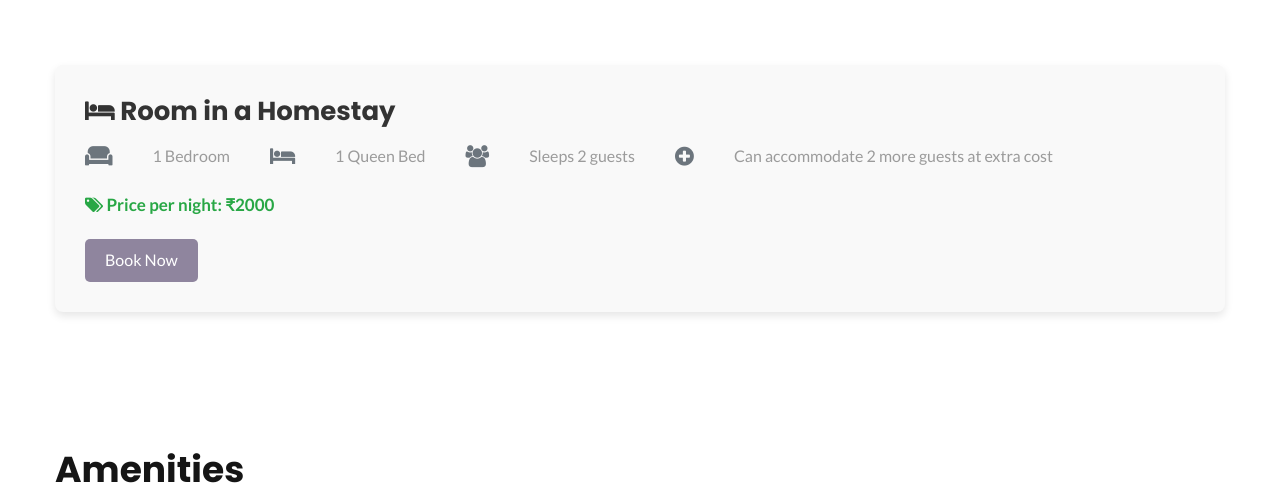
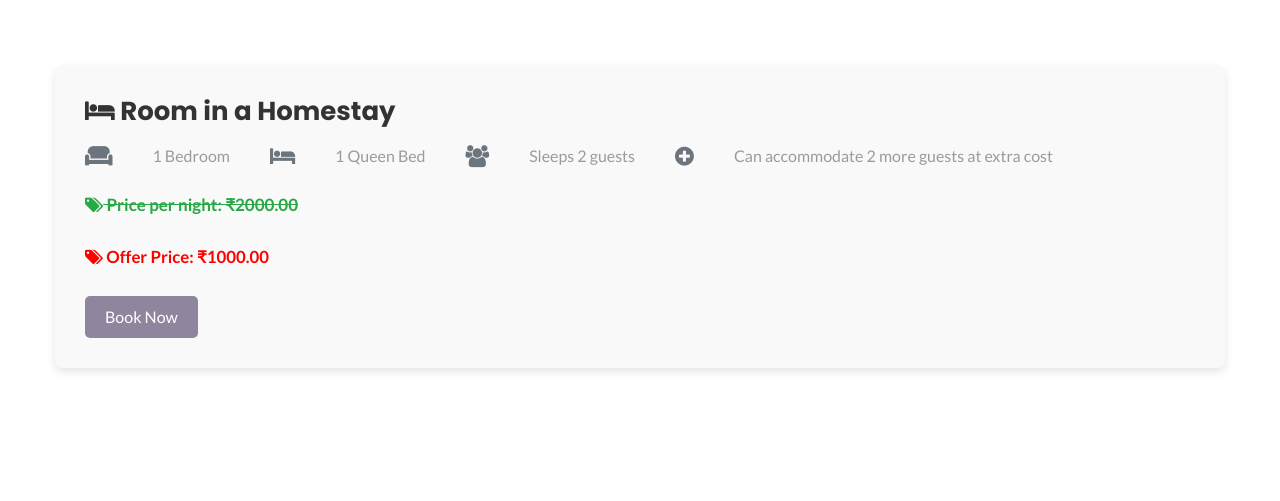
Before and after one commit to asif-963/dreamcasa, a Django app: page /rooms in a window 1280 px wide. Shown: the part 897-1398 px from the top of the page. Run offline with Django 5.2, Linux system fonts and the light colour scheme; data comes from the database, SQL or seed files in the repository; both versions use the stored data as it was after the commit; some libraries are stand-ins or nearby versions.

Commit message:
Price tag

```diff
--- a/dream_casa_app/forms.py
+++ b/dream_casa_app/forms.py
@@ -1,5 +1,5 @@
 from django import forms
-from .models import ContactModel, NearByPlace, ClientReview, Gallery, Folder, Booking
+from .models import ContactModel, NearByPlace, ClientReview, Gallery, Folder, Booking, RoomPrice
 
 
 
--- a/dream_casa_app/models.py
+++ b/dream_casa_app/models.py
@@ -68,3 +68,13 @@
 
     def __str__(self):
         return f"Booking for {self.name} from {self.arrival_date} to {self.departure_date}"
+
+
+
+
+class RoomPrice(models.Model):
+    price_per_night = models.DecimalField(max_digits=10, decimal_places=2, help_text="Regular price per night")
+    offer_price = models.DecimalField(max_digits=10, decimal_places=2, null=True, blank=True, help_text="Offer price per night")
+
+    def __str__(self):
+        return f"Room (Price: ₹{self.price_per_night}, Offer: ₹{self.offer_price or 'N/A'})"
--- a/dream_casa_app/urls.py
+++ b/dream_casa_app/urls.py
@@ -63,6 +63,11 @@
     path('delete_image/<int:id>/',views.delete_image,name='delete_image'),
 
 
+    # add PRice
+    path('add-price', views.add_price, name='add_price'),
+
+
+
 
 ]+ static(settings.MEDIA_URL, document_root=settings.MEDIA_ROOT)
 # handler404 = 'dream_casa_app.views.page_404'
--- a/dream_casa_app/views.py
+++ b/dream_casa_app/views.py
@@ -5,7 +5,7 @@
 from django.contrib import messages
 import random
 
-from .models import ContactModel, NearByPlace, ClientReview, Gallery, Folder, GalleryImage, Booking
+from .models import ContactModel, NearByPlace, ClientReview, Gallery, Folder, GalleryImage, Booking, RoomPrice
 from .forms import ContactModelForm, NearByPlaceForm, ClientReviewForm, GalleryForm, FolderForm, BookingForm
 
 
@@ -47,7 +47,8 @@
     return render(request, 'booking.html', {'form': form})
 
 def rooms(request):
-    return render(request, 'rooms.html')
+    price = RoomPrice.objects.first()
+    return render(request, 'rooms.html', {'price': price})
 
 def room_details(request):
     return render(request, 'room_details.html')
@@ -352,3 +353,22 @@
     image = Gallery.objects.get(id=id)
     image.delete()
     return redirect('view_images')
+
+
+def add_price(request):
+    current_price = RoomPrice.objects.first()  # Fetch the first (or only) price record
+
+    if request.method == "POST":
+        price_per_night = request.POST.get("price_per_night")
+        offer_price = request.POST.get("offer_price")
+
+        # Ensure only one price record exists
+        RoomPrice.objects.all().delete()  # Clear previous records
+        RoomPrice.objects.create(
+            price_per_night=price_per_night,
+            offer_price=offer_price or None
+        )
+
+        return redirect('add_price')  # Redirect to the same page
+
+    return render(request, 'admin_pages/add_price.html', {'current_price': current_price})
--- a/templates/rooms.html
+++ b/templates/rooms.html
@@ -222,6 +222,17 @@
     transition: background-color 0.3s ease; /* Smooth hover effect */
 }
 
+    .price {
+        text-decoration: line-through;
+        color: gray;
+    }
+    .offer-price {
+        color: red;
+        font-weight: bold;
+        font-size: 1.2em;
+    }
+
+
 
 </style>
 
@@ -258,7 +269,11 @@
               <li><i class="fas fa-users"></i> Sleeps 2 guests</li>
               <li><i class="fas fa-plus-circle"></i> Can accommodate 2 more guests at extra cost</li>
             </ul>
-            <p class="price"><i class="fas fa-tags"></i> Price per night: ₹2000</p>
+            <p class="price"><i class="fas fa-tags"></i> Price per night: ₹{{ price.price_per_night }}</p>
+            {% if price.offer_price %}
+            <p class="offer-price"><i class="fas fa-tags"></i> Offer Price: ₹{{ price.offer_price }}</p>
+            {% endif %}
+              <br>
             <button class="btn book-now-btn" onclick="window.location.href='{% url 'booking' %}';">Book Now</button>
 
           </div>
```
Also changed, not shown: templates/admin_pages/add_price.html (added, +29 -0 lines), templates/admin_pages/base.html (+6 -6 lines), db.sqlite3, dream_casa_app/migrations/0008_roomprice.py (added).
